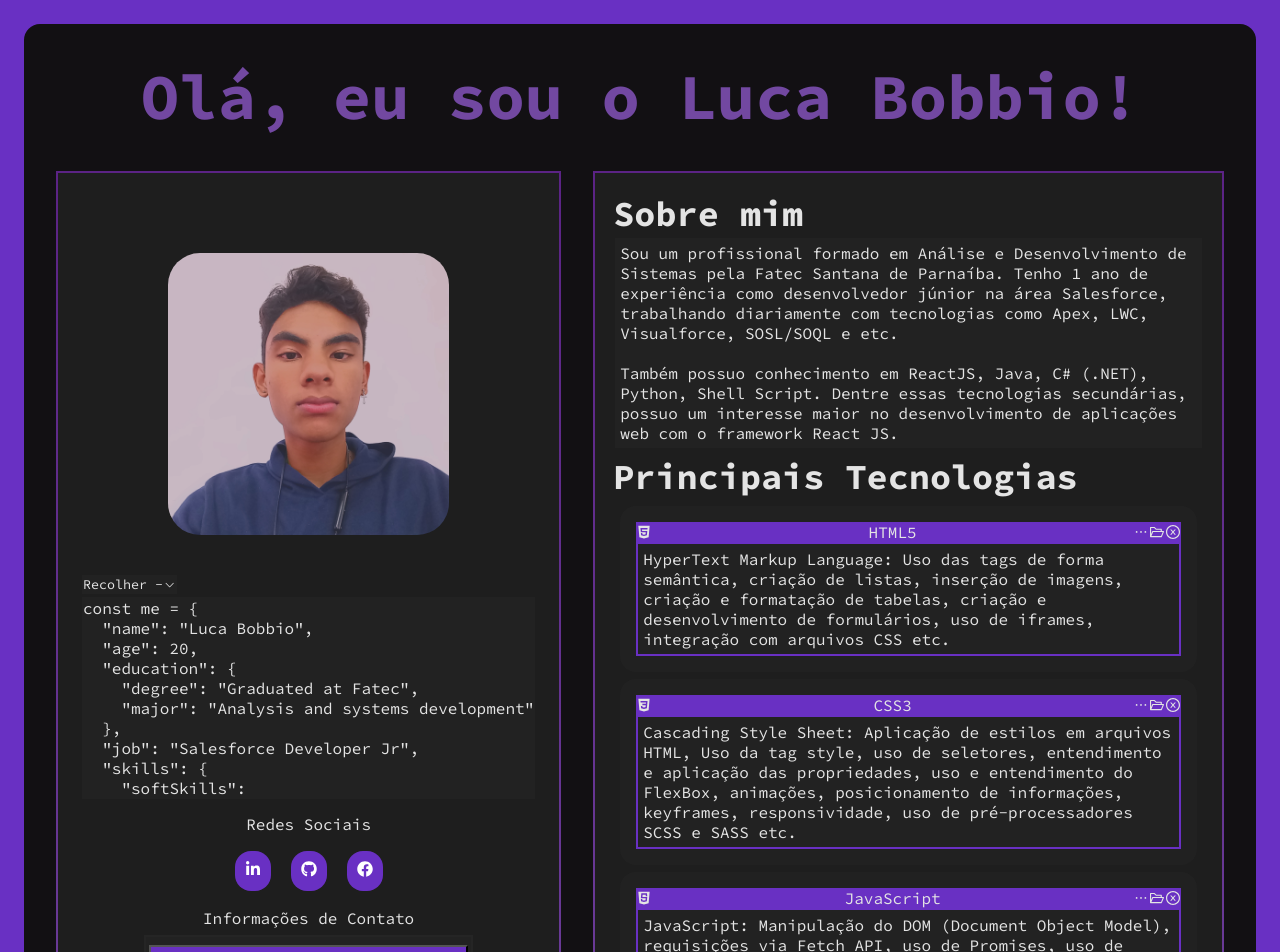
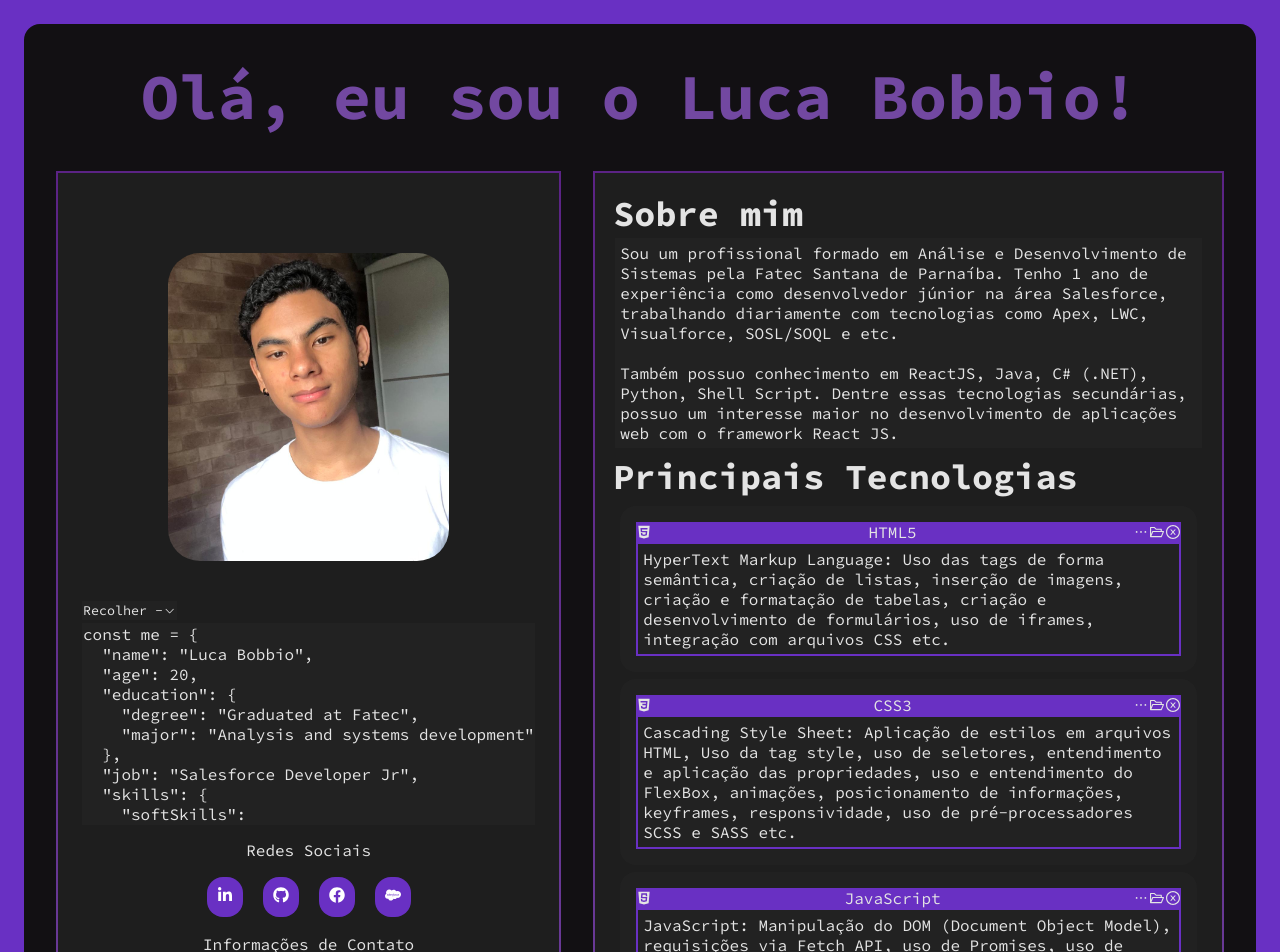
Before and after one commit to LucaBobbioDev/meu-portfolio, a React (Vite) app: page / in a window 1280 px wide. Shown: the top 952 px of the page. Built offline with nearby package versions, Linux system fonts and the light colour scheme.

Commit message:
Added new link in social media section & changed profile photo
Added new link in social media section & changed profile photo

```diff
--- a/src/components/SideBar/SideBar.jsx
+++ b/src/components/SideBar/SideBar.jsx
@@ -1,11 +1,11 @@
 import React, { useState, useEffect } from 'react'
 import { format, differenceInYears } from 'date-fns';
 
-import Avatar from '../../assets/pfpLuca.jpg'
+import Avatar from '../../assets/pfpLuca.jpeg'
 import Gif from '../../assets/gifs/man-on-computer.gif'
 import Document from '../../assets/docs/Luca Bobbio - Curriculo.pdf'
 
-import { FaLinkedinIn, FaGithub, FaFacebook } from "react-icons/fa";
+import { FaLinkedinIn, FaGithub, FaFacebook, FaSalesforce} from "react-icons/fa";
 import { VscChevronDown,  VscChevronRight} from "react-icons/vsc";
 import { AiFillPhone, AiFillMail } from "react-icons/ai";
 
@@ -80,14 +80,17 @@
             </div>
             <div className='sidebar-social'>
                 <p>Redes Sociais</p> <br />
-                <a href="https://www.linkedin.com/in/luca-bobbio-0135b2240/" target="_blank">
+                <a href="https://www.linkedin.com/in/luca-bobbio-0135b2240/" target="_blank" title="Linkedin Profile">
                     <FaLinkedinIn/>
                 </a>
-                <a href="https://github.com/LucaBobbioDev" target="_blank" >
+                <a href="https://github.com/LucaBobbioDev" target="_blank" title="Github Profile">
                     <FaGithub/>
                 </a>
-                <a href="https://www.facebook.com/Luca.bobbio.1/" target="_blank" >
+                <a href="https://www.facebook.com/Luca.bobbio.1/" target="_blank" title="Facebook Profile">
                     <FaFacebook/>
+                </a>
+                <a href="https://www.salesforce.com/trailblazer/lbobbio" target="_blank" title="Trailblazer Profile">
+                    <FaSalesforce/>
                 </a>
             </div>
 
```
Also changed, not shown: src/assets/pfpLuca.jpeg (added), src/assets/pfpLuca.jpg (deleted).
